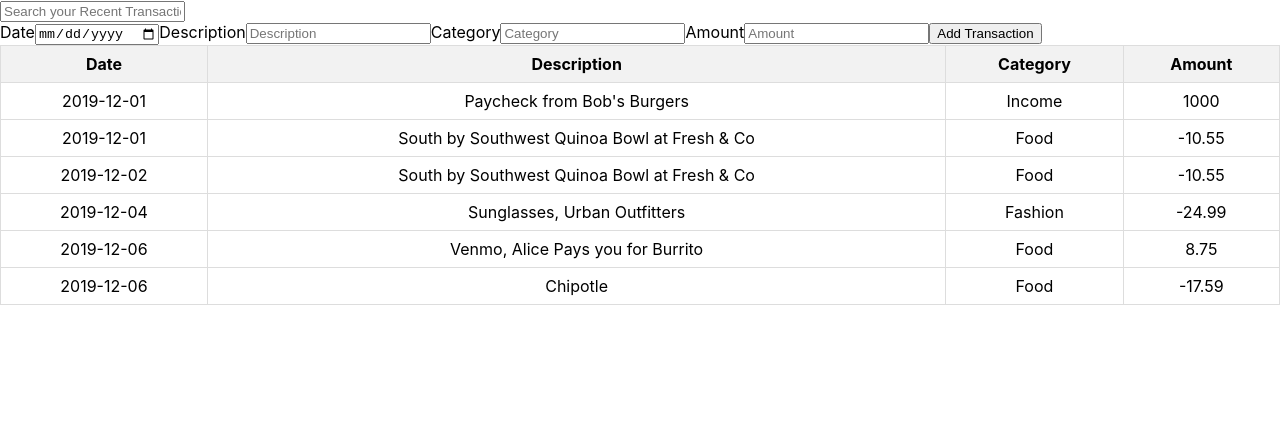
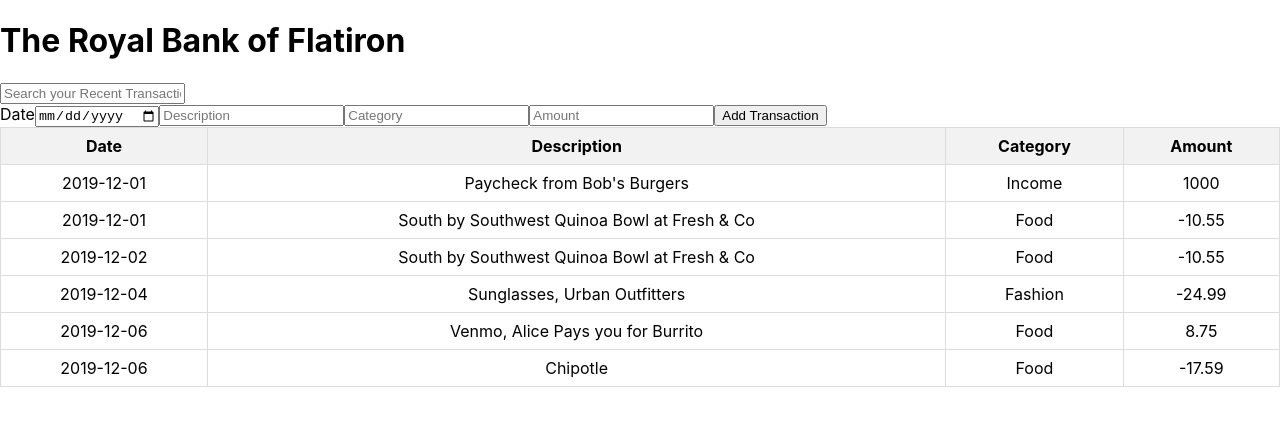
Before and after one commit to MosesMk254/Challenge-1-phase-2, a React (Create React App) app: page / in a window 1280 px wide. Shown: the top 426 px of the page. Built offline with nearby package versions, Linux system fonts and the light colour scheme.

Commit message:
add header

```diff
--- a/src/App.js
+++ b/src/App.js
@@ -3,6 +3,7 @@
 import TransactionTable from "./components/TransactionTable";
 import TransactionForm from "./components/TransactionForm";
 import SearchOption from "./components/Search";
+import DisplayHeader from "./components/Header";
 
 const TransactionsList = [
   {
@@ -46,6 +47,7 @@
 function App() {
   return (
     <div>
+      <DisplayHeader />
       <SearchOption />
       <TransactionForm />
       <TransactionTable transactions={TransactionsList} />
--- /dev/null
+++ b/src/components/Header.js
@@ -0,0 +1,11 @@
+import React from "react";
+
+const DisplayHeader = () => {
+  return (
+    <div>
+      <h1>The Royal Bank of Flatiron</h1>
+    </div>
+  );
+};
+
+export default DisplayHeader;
--- a/src/components/TransactionForm.js
+++ b/src/components/TransactionForm.js
@@ -7,13 +7,10 @@
         <label>Date</label>
         <input type="date" />
 
-        <label>Description</label>
         <input type="text" placeholder="Description" />
 
-        <label>Category</label>
         <input type="text" placeholder="Category" />
 
-        <label>Amount</label>
         <input type="number" placeholder="Amount" />
 
         <button type="submit">Add Transaction</button>
```
